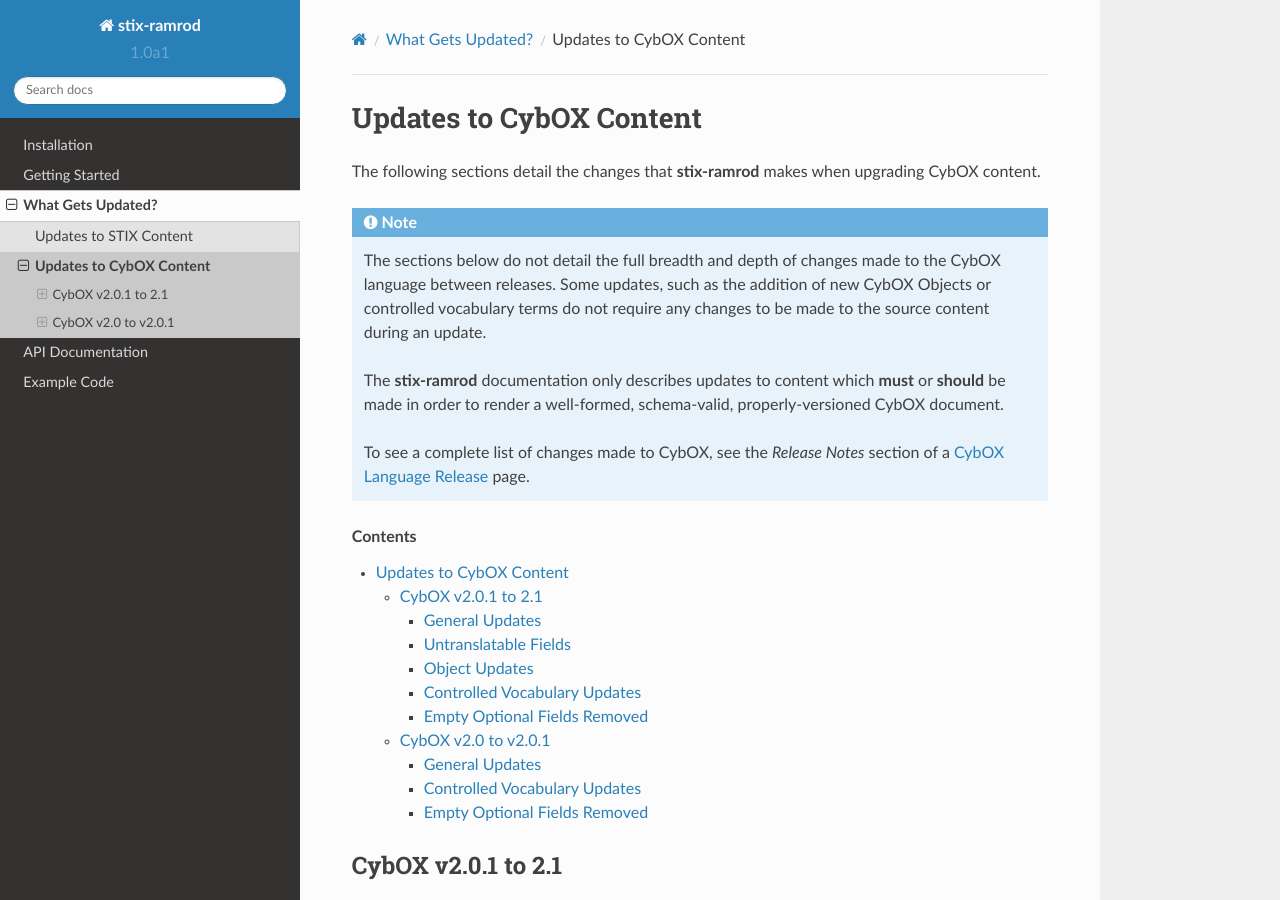
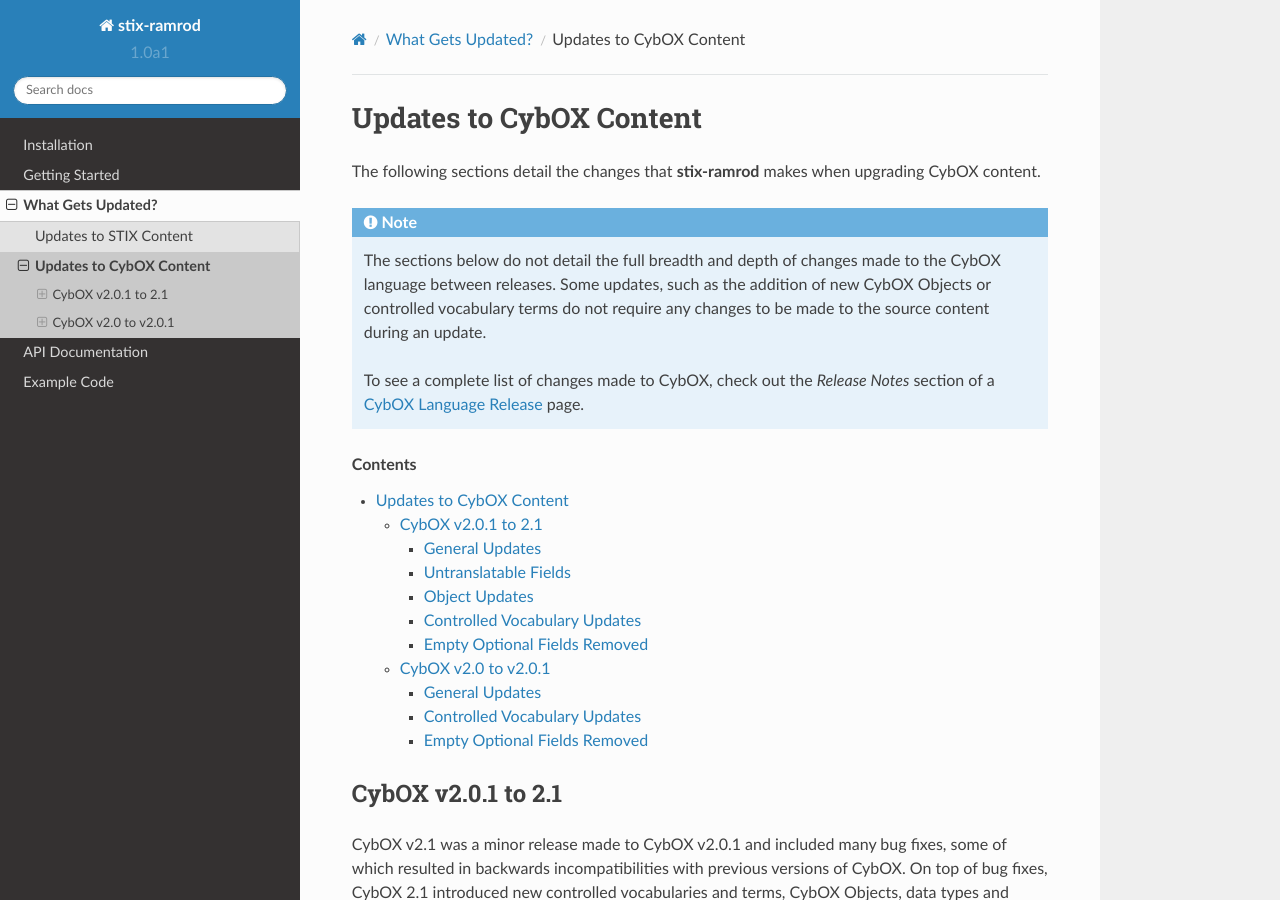
Before and after one commit to STIXProject/stix-ramrod, a Sphinx documentation site: the page built from docs/updates/cybox/index.rst, in a window 1280 px wide and 900 px high. Built offline with Sphinx 7.4.7 and the Read the Docs theme 2.0.0, drawn with Linux system fonts in a browser that asks for light colours; the version number is read from the project's files by our own code.

Commit message:
Removed somewhat redundant text from the note sections (information already presented in text above the note).

```diff
--- a/docs/updates/cybox/index.rst
+++ b/docs/updates/cybox/index.rst
@@ -11,13 +11,9 @@
     addition of new CybOX Objects or controlled vocabulary terms do not require
     any changes to be made to the source content during an update.
 
-    The **stix-ramrod** documentation only describes updates to content which
-    **must** or **should** be made in order to render a well-formed,
-    schema-valid, properly-versioned CybOX document.
-
-    To see a complete list of changes made to CybOX, see the `Release Notes`
-    section of a `CybOX Language Release <http://cybox.mitre.org/language/>`_
-    page.
+    To see a complete list of changes made to CybOX, check out the
+    `Release Notes` section of a
+    `CybOX Language Release <http://cybox.mitre.org/language/>`_ page.
 
 .. contents::
     :depth: 3
```
Also changed, not shown: docs/updates/stix/index.rst (+3 -7 lines).
